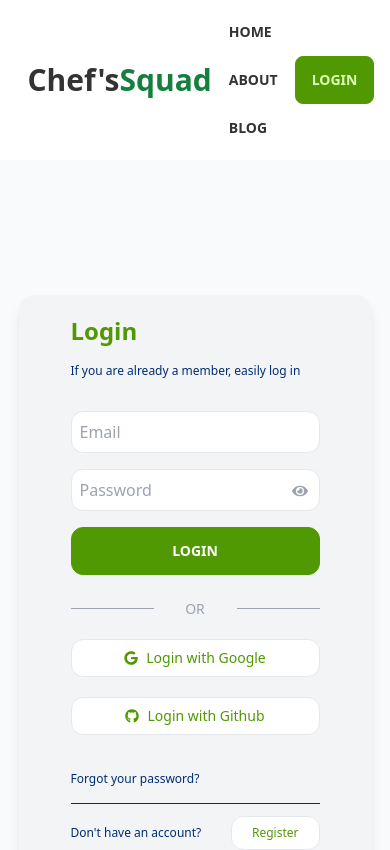
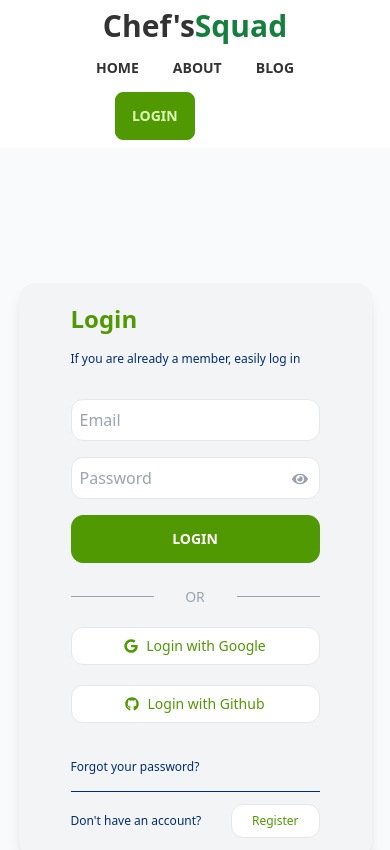
Before and after one commit to saadrafi/ChefsSquad, a React (Vite) app: page /login in a window 390 px wide. Shown: the top 850 px of the page. Built offline with nearby package versions, Linux system fonts and the light colour scheme; no server answers.

Commit message:
navbar made responsive

```diff
--- a/src/components/navbar/Navbar.jsx
+++ b/src/components/navbar/Navbar.jsx
@@ -7,12 +7,12 @@ const Navbar = () => {
   const { user, logOut } = useContext(AuthContext);
   return (
     <div className="navbar w-[90%] mx-auto bg-base-100">
-      <div className="flex justify-between w-full">
+      <div className="flex justify-between flex-col lg:flex-row w-full">
         <Link to="/" className="font-extrabold cursor-pointer text-3xl ">
           <span>Chef's</span>
           <span className=" text-green-700">Squad</span>
         </Link>
-        <div className="flex lg:flex-row">
+        <div className="flex lg:flex-row flex-col">
           <div>
             <NavLink
               to="/"
@@ -33,7 +33,7 @@ const Navbar = () => {
               Blog
             </NavLink>
           </div>
-          <div className="flex flex-row items-center ml-auto gap-3">
+          <div className="flex flex-row items-center ml-9 gap-3">
             {user && (
               <div
                 className="h-[40px] w-[40px] tooltip tooltip-bottom tooltip-info"
```
